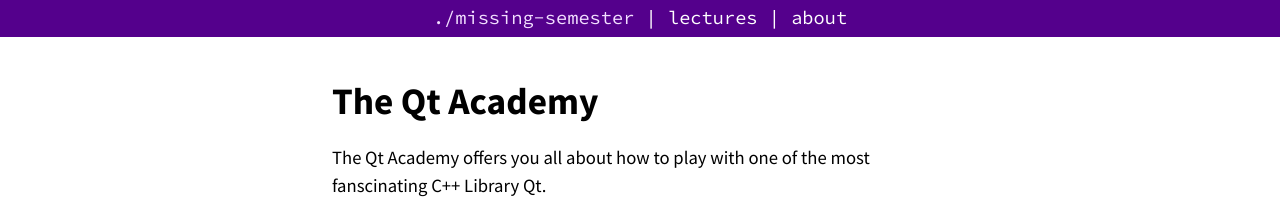
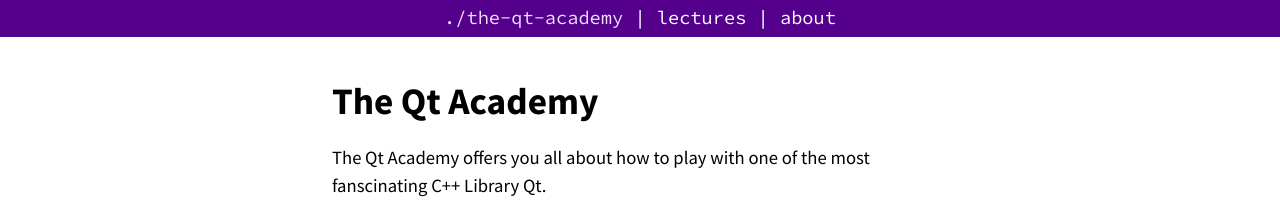
Before and after one commit to IvonZZhang/qt-academy, a Jekyll site: the page built from index.md, in a window 1280 px wide. Shown: the top 200 px of the page. Built offline with Jekyll 4.4.1, drawn with Linux system fonts in a browser that asks for light colours.

Commit message:
Update nav.html

```diff
--- a/_includes/nav.html
+++ b/_includes/nav.html
@@ -1,11 +1,11 @@
 <div id="nav-bg">
   <nav id="top-nav">
-    <a href="/" id="logo">./missing-semester</a>
+    <a href="/" id="logo">./the-qt-academy</a>
     <input type="checkbox" id="menu-icon">
     <label class="menu-label" for="menu-icon"></label>
     <div class="trigger">
       <div class="trigger-child">
-        <span class="nav-link"><a href="/2020/">lectures</a></span>
+        <span class="nav-link"><a href="/lectures/">lectures</a></span>
         <span class="nav-link"><a href="/about/">about</a></span>
       </div>
     </div>
```
